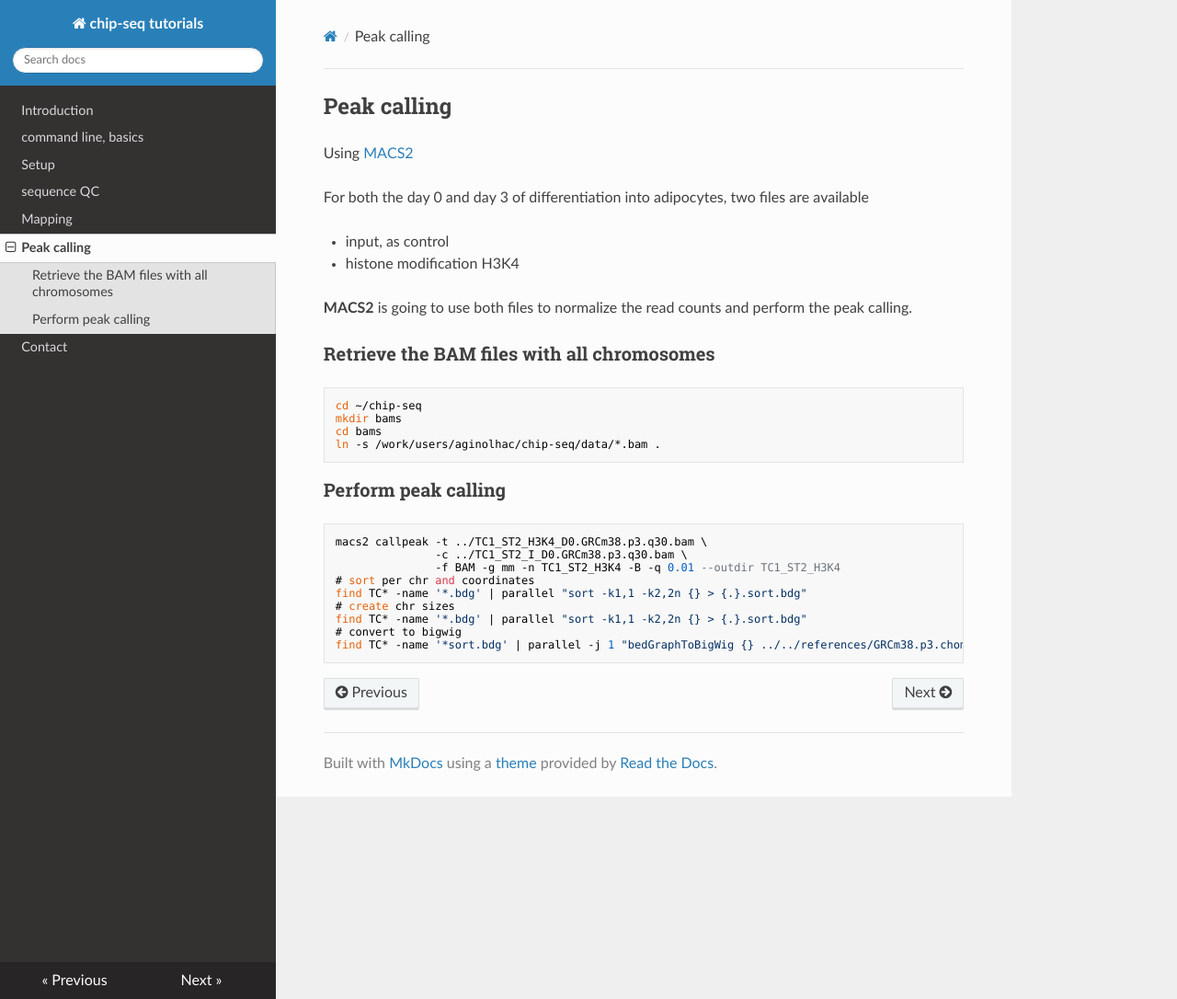
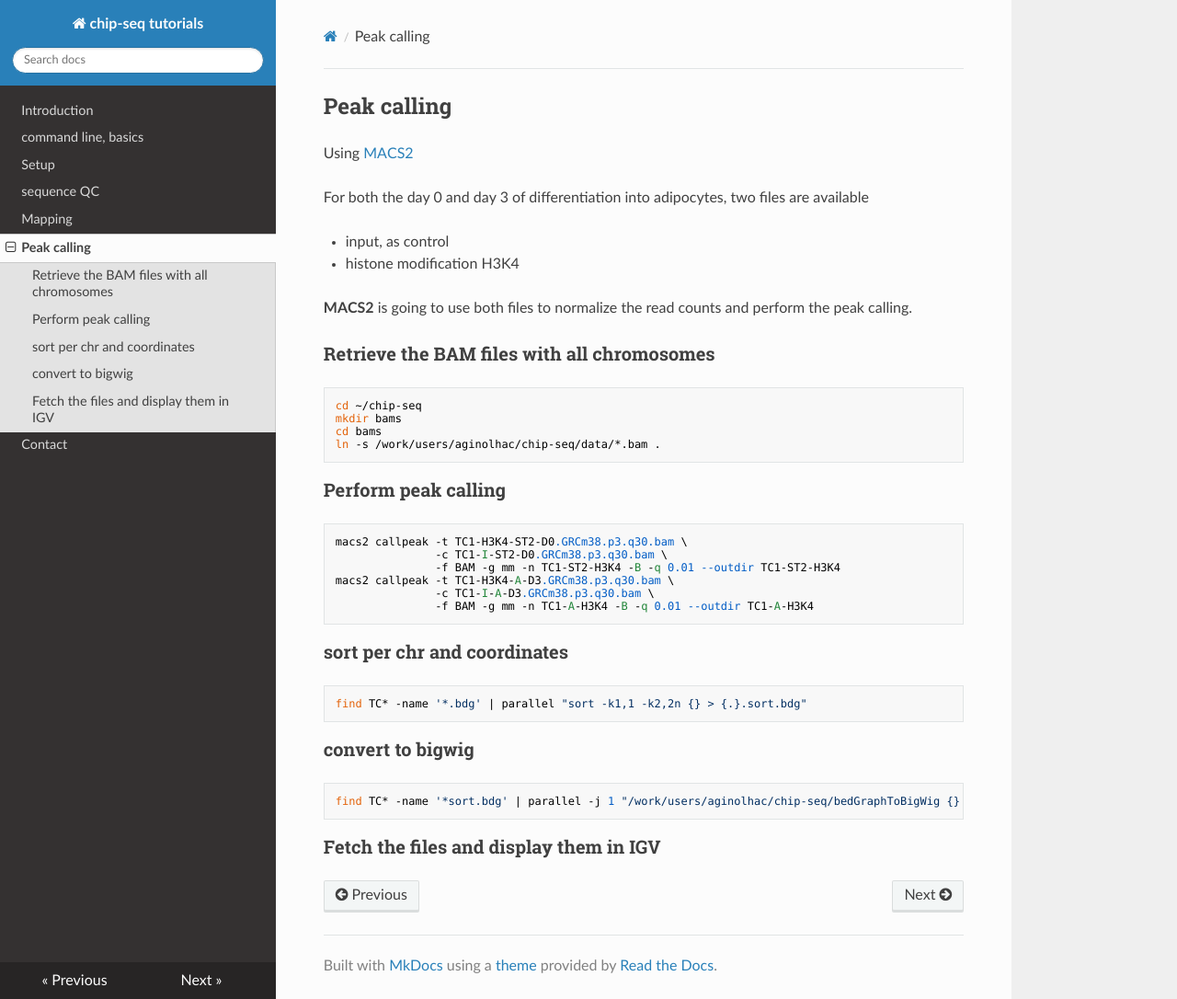
Before and after one commit to ginolhac/chip-seq, an MkDocs documentation site: the page built from docs/peak.md, in a window 1280 px wide and 1086 px high. Shown: the whole window at 92% size. Built offline with MkDocs 1.6.1, drawn with Linux system fonts in a browser that asks for light colours; nearby versions of some CDN libraries; old or Windows-style settings are respelled for this version of MkDocs.

Commit message:
more on peak calling

````diff
--- a/docs/peak.md
+++ b/docs/peak.md
@@ -21,13 +21,24 @@ ln -s /work/users/aginolhac/chip-seq/data/*.bam .
 ### Perform peak calling
 
 ```
-macs2 callpeak -t ../TC1_ST2_H3K4_D0.GRCm38.p3.q30.bam \
-               -c ../TC1_ST2_I_D0.GRCm38.p3.q30.bam \
-               -f BAM -g mm -n TC1_ST2_H3K4 -B -q 0.01 --outdir TC1_ST2_H3K4
-# sort per chr and coordinates
+macs2 callpeak -t TC1-H3K4-ST2-D0.GRCm38.p3.q30.bam \
+               -c TC1-I-ST2-D0.GRCm38.p3.q30.bam \
+               -f BAM -g mm -n TC1-ST2-H3K4 -B -q 0.01 --outdir TC1-ST2-H3K4
+macs2 callpeak -t TC1-H3K4-A-D3.GRCm38.p3.q30.bam \
+               -c TC1-I-A-D3.GRCm38.p3.q30.bam \
+               -f BAM -g mm -n TC1-A-H3K4 -B -q 0.01 --outdir TC1-A-H3K4
+```
+
+### sort per chr and coordinates
+
+```
 find TC* -name '*.bdg' | parallel "sort -k1,1 -k2,2n {} > {.}.sort.bdg"
-# create chr sizes
-find TC* -name '*.bdg' | parallel "sort -k1,1 -k2,2n {} > {.}.sort.bdg"
-# convert to bigwig
-find TC* -name '*sort.bdg' | parallel -j 1 "bedGraphToBigWig {} ../../references/GRCm38.p3.chom.sizes {.}.bigwig"
 ```
+
+### convert to bigwig
+
+```
+find TC* -name '*sort.bdg' | parallel -j 1 "/work/users/aginolhac/chip-seq/bedGraphToBigWig {} /work/users/aginolhac/chip-seq/references/GRCm38.p3.chom.sizes {.}.bigwig"
+```
+
+### Fetch the files and display them in IGV
````
Also changed, not shown: docs/cli.md (+1 -1 lines), docs/install.md (+1 -0 lines), docs/mapping.md (+8 -0 lines).
